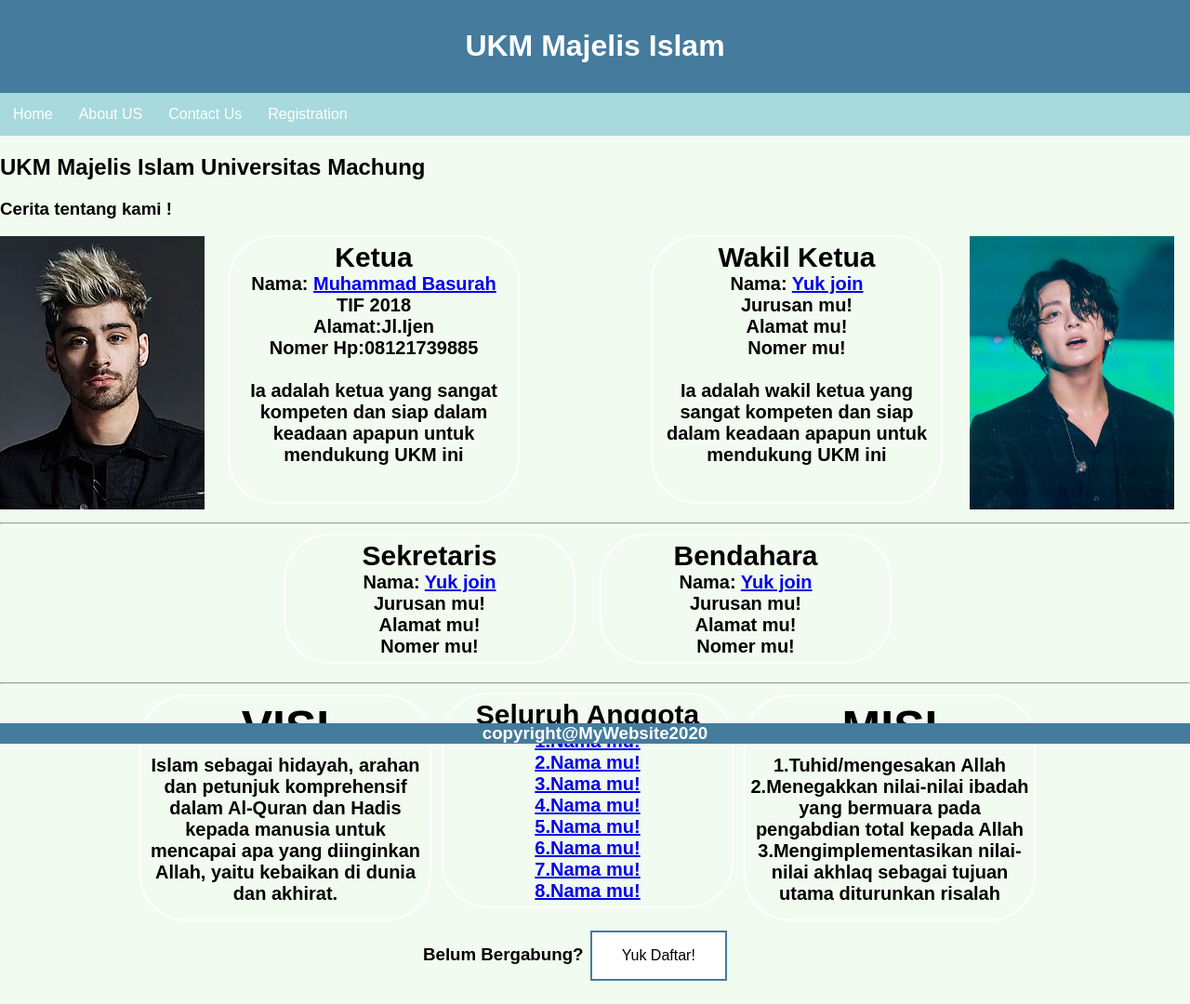
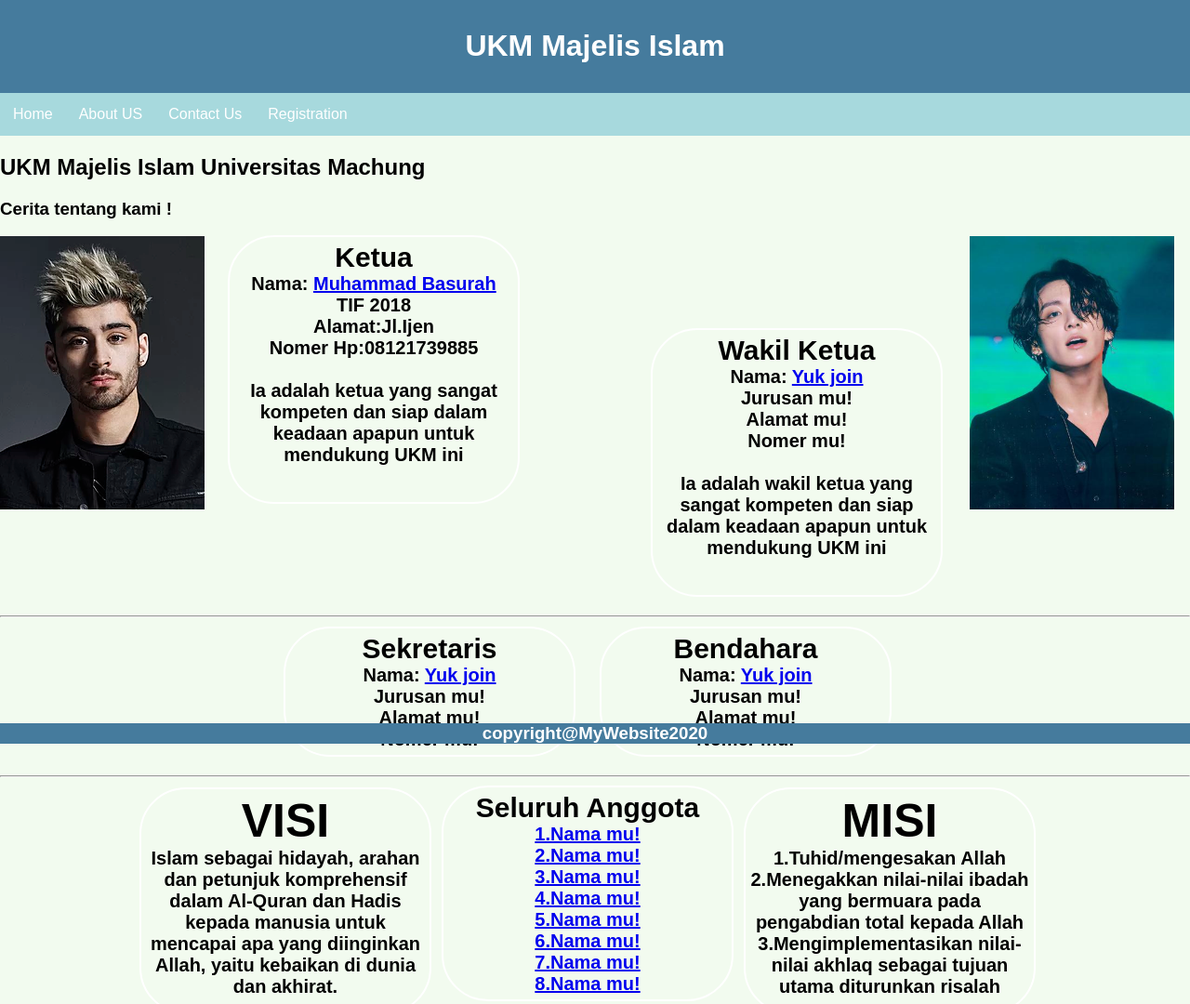
Before and after one commit to MMD218/kb1prakpemrog, a plain HTML site: page AboutUs.html in a window 1280 px wide. Shown: the top 1080 px of the page at 93% size. Drawn offline with Linux system fonts and the light colour scheme.

Commit message:
wakil ketua margin top dari -309

```diff
--- a/AboutUs.html
+++ b/AboutUs.html
@@ -68,7 +68,7 @@ footer {
   text-align: center;
   border-radius : 50px;
   margin-left: 700px;
-  margin-top: -309px;
+  margin-top: -209px;
   margin-bottom: 20px;
   background-color: none ;
   font-size: 20px;
```
